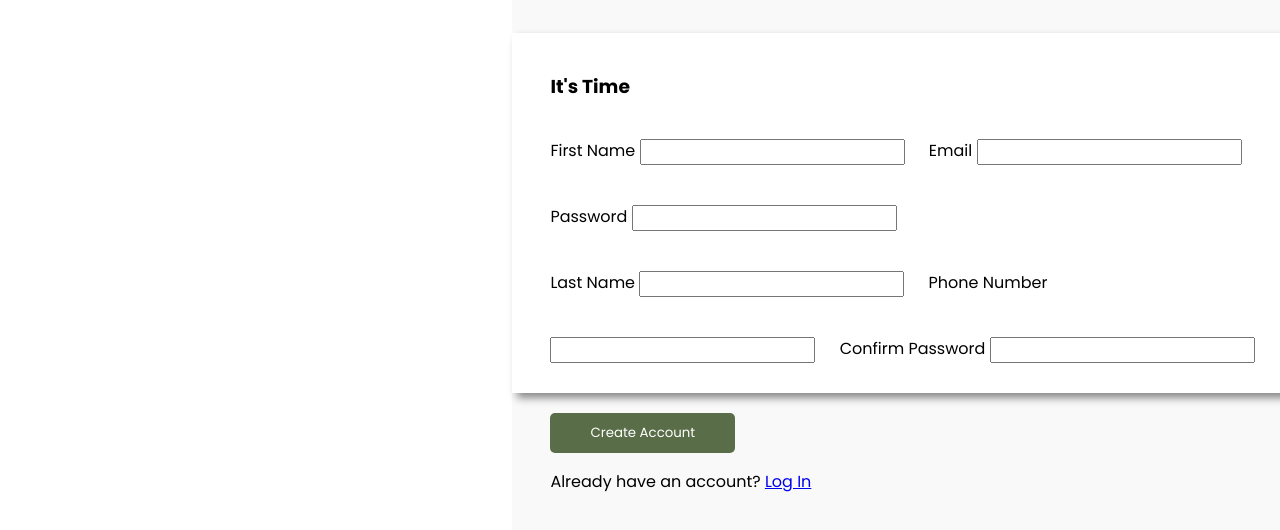
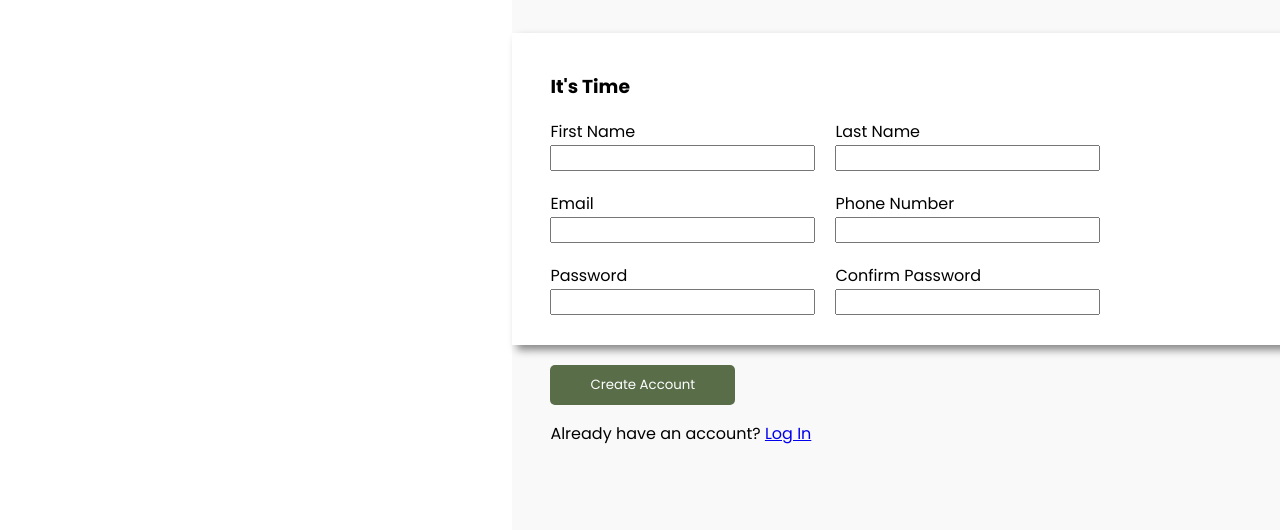
Before and after one commit to Darrenf040/TOP-signup-form, a plain HTML site: page index.html in a window 1280 px wide. Shown: the part 260-790 px from the top of the page. Drawn offline with Linux system fonts and the light colour scheme.

Commit message:
flexlayout for each input container and label has block layout

```diff
--- a/styles.css
+++ b/styles.css
@@ -50,8 +50,6 @@ body{
 }
 .input-container{
     background-color: white;
-    flex-flow: column;
-    gap: 10px;
     width: 100%;
     min-width: 600px;
     box-shadow: 5px 5px 8px #888888;
@@ -59,7 +57,7 @@ body{
     padding-bottom: 10px;
 }
 input{
-    margin: 20px 20px 20px 0;
+    margin: 0px 20px 20px 0;
 }
 
 .account-container{
@@ -72,3 +70,19 @@ button{
     background-color:#596D48 ;
     color: white;
 }
+
+/*input box*/
+label{
+    display: block;
+}
+.input-boxes{
+    display: flex;
+
+}
+.left-column{
+    flex-flow: column wrap;
+}
+.right-column{
+    flex-flow: column;
+
+}
```
